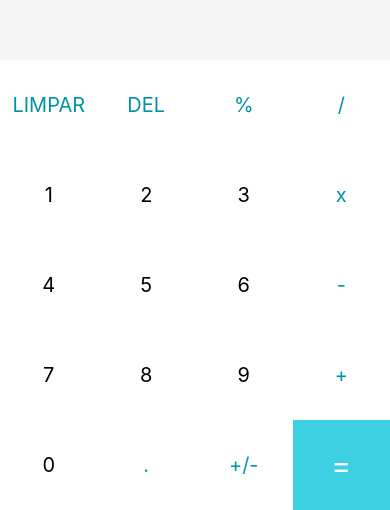
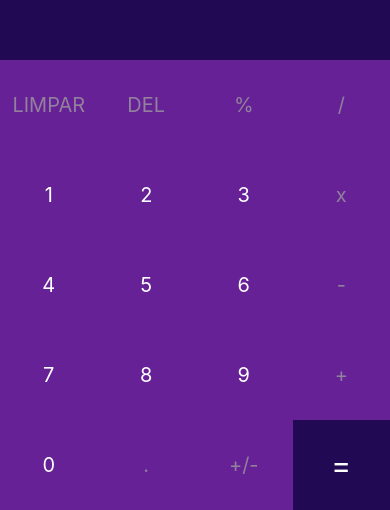
Before and after one commit to IgnizVitae/Senac-IPI-CALCULADORA, a React Native app: screen / in a window 390 px wide. Shown: the part 334-844 px from the top of the page. Built offline with nearby package versions, Linux system fonts and the light colour scheme.

Commit message:
foram alteradas as cores de de background linhas 95 100 103 110 121 e 131

```diff
--- a/App.js
+++ b/App.js
@@ -75,12 +75,12 @@ export default function App() {
 
         {buttons.map((button) =>
           button === '=' ? // Mapeamento do botão =
-        <TouchableOpacity onPress={() => handleInput(button)} key={button} style={[styles.button, {backgroundColor: '#3dd0e3'}]}>
+        <TouchableOpacity onPress={() => handleInput(button)} key={button} style={[styles.button, {backgroundColor: '#210954'}]}>
           <Text style={[styles.textButton, {color: "white", fontSize: 30}]}>{button}</Text>
         </TouchableOpacity>
           : // Mapeamento dos outros botões
           <TouchableOpacity onPress={() => handleInput(button)} key={button} style={styles.button}>
-            <Text style={[styles.textButton, {color: typeof(button) === 'number' ? 'black': '#0093a6'}]}>{button}</Text>
+            <Text style={[styles.textButton, {color: typeof(button) === 'number' ? 'white': '#91819c'}]}>{button}</Text>
           </TouchableOpacity>
         )}
       </View>
@@ -92,15 +92,15 @@ export default function App() {
 const styles = StyleSheet.create({
   container: {
     flex: 1,
-    backgroundColor: "purple",
+    backgroundColor: "#4E356F",
   },
   results: {
     flex: 2,
     justifyContent: "center",
-    backgroundColor: "#f5f5f5"
+    backgroundColor: "#210954"
   },
   resultText: {
-    color: "#282F38",
+    color: "white",
     fontSize: 32,
     fontWeight: "bold",
     padding: 12,
@@ -115,6 +115,7 @@ const styles = StyleSheet.create({
   buttons: {
     flexDirection: 'row',
     flexWrap: 'wrap',
+
   },
   button: {
     backgroundColor: 'white',
@@ -123,9 +124,12 @@ const styles = StyleSheet.create({
     minWidth: 90,
     minHeight: 90,
     flex: 2,
+    backgroundColor: "#662196"
+
   },
   textButton: {
     color: "#7c7c7c",
     fontSize: 20,
+
   }
 });
```
